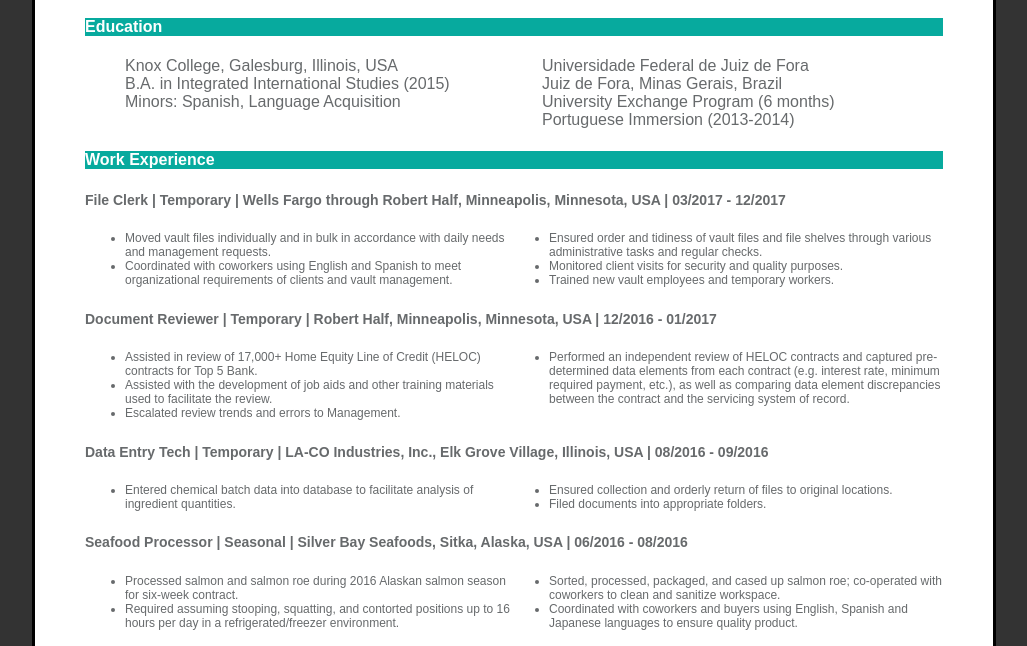
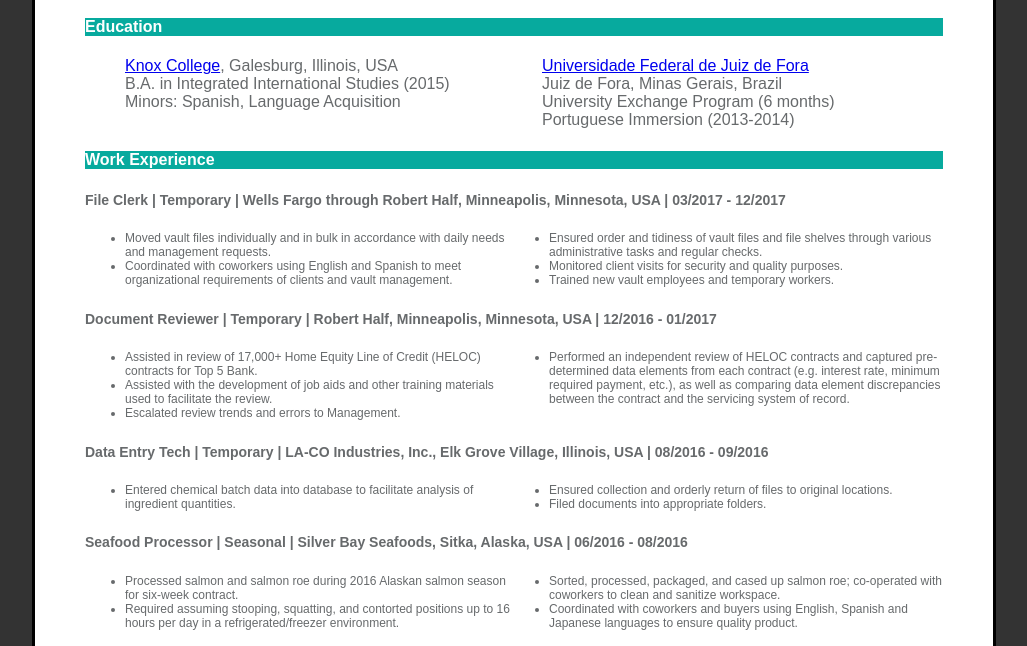
Before and after one commit to opeixeamarelo/opeixeamarelo.github.io, a plain HTML site: page index.html in a window 1280 px wide. Shown: the part 154-800 px from the top of the page, without its empty margins (126-1153 px from the left). Drawn offline with Linux system fonts and the light colour scheme.

Commit message:
one more

```diff
--- a/index.html
+++ b/index.html
@@ -14,8 +14,8 @@
 		<div class="ed">
 			<h4>Education</h4>
 			<ul>
-			<li>Knox College, Galesburg, Illinois, USA <br> B.A. in Integrated International Studies (2015)<br> Minors: Spanish, Language Acquisition</li><br>
-			<li>Universidade Federal de Juiz de Fora <br> Juiz de Fora, Minas Gerais, Brazil<br> University Exchange Program (6 months) <br> Portuguese Immersion (2013-2014)</li>
+				<li><a href="https://www.knox.edu/">Knox College</a>, Galesburg, Illinois, USA <br> B.A. in Integrated International Studies (2015)<br> Minors: Spanish, Language Acquisition</li><br>
+				<li><a href="http://www.ufjf.br/ufjf/">Universidade Federal de Juiz de Fora</a> <br> Juiz de Fora, Minas Gerais, Brazil<br> University Exchange Program (6 months) <br> Portuguese Immersion (2013-2014)</li>
 			</ul>
 		</div>
 		<div class="wex">
```
